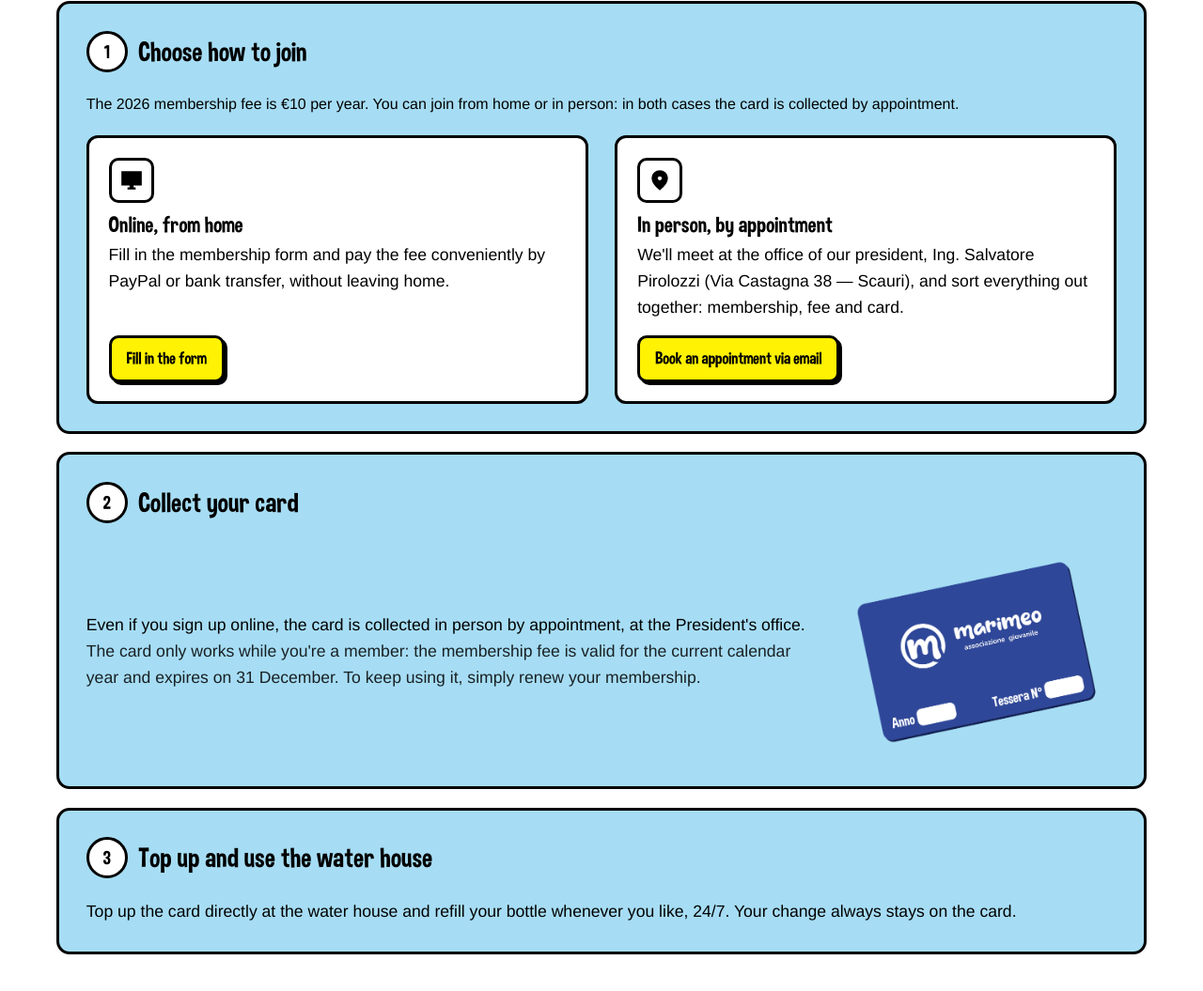
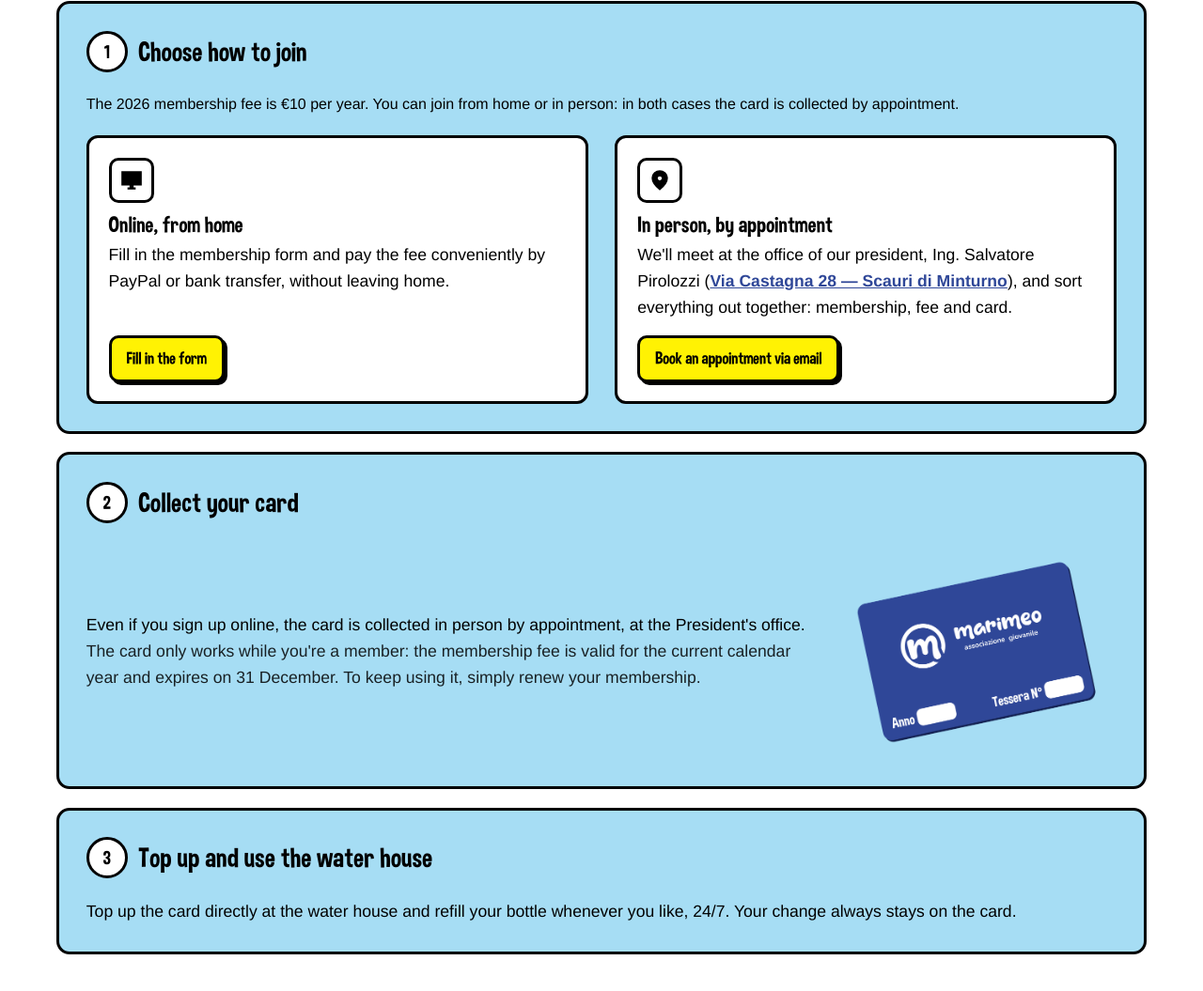
Before and after one commit to AssMarimeo/AssMarimeo.github.io, a plain HTML site: page index.html in a window 1280 px wide. Shown: the part 5147-6202 px from the top of the page at 94% size. Drawn offline with Linux system fonts and the light colour scheme.

Commit message:
Aggiorna l'indirizzo dello studio del presidente con link a Google Maps
Correzione indirizzo per l'iscrizione di persona:
- "Via Castagna 38 — Scauri" -> "Via Castagna 28 — Scauri di Minturno"
- l'indirizzo diventa un link a Google Maps (URL ripulito dai parametri
  di tracking), target=_blank + rel=noopener, evento Umami "mappa-studio"

Modificati il testo hardcoded in index.html (con data-i18n-html perche'
il sistema i18n renda l'<a> come link e non come testo) e le tre
traduzioni IT/EN/FR di enroll_office_text in i18n.js.

Co-Authored-By: Claude Opus 4.8 <noreply@anthropic.com>

```diff
--- a/index.html
+++ b/index.html
@@ -422,7 +422,7 @@
             <div class="enroll-option">
               <span class="enroll-ico" aria-hidden="true"><svg class="ico"><use href="#i-pin"></use></svg></span>
               <h4 data-i18n="enroll_office_title">Di persona, su appuntamento</h4>
-              <p data-i18n="enroll_office_text">Ci vediamo allo studio del presidente, Ing. Salvatore Pirolozzi (Via Castagna 38, Scauri di Minturno), e sistemiamo tutto insieme: iscrizione, quota e tessera.</p>
+              <p data-i18n="enroll_office_text" data-i18n-html>Ci vediamo allo studio del presidente, Ing. Salvatore Pirolozzi (<a href="https://www.google.com/maps/place/Via+Castagna,+28,+04026+Minturno+LT,+Italia" data-umami-event="mappa-studio" target="_blank" rel="noopener">Via Castagna 28 — Scauri di Minturno</a>), e sistemiamo tutto insieme: iscrizione, quota e tessera.</p>
               <a href="mailto:associazione.marimeo@gmail.com" class="btn btn-sm" data-umami-event="appuntamento-email" data-i18n="enroll_office_btn">Prendi appuntamento via email</a>
             </div>
           </div>
--- a/js/i18n.js
+++ b/js/i18n.js
@@ -130,7 +130,7 @@
       enroll_online_text: "Compila il modulo di iscrizione e paga la quota comodamente con PayPal o bonifico bancario, senza spostarti da casa.",
       enroll_online_btn: "Compila il modulo",
       enroll_office_title: "Di persona, su appuntamento",
-      enroll_office_text: "Ci vediamo allo studio del presidente, Ing. Salvatore Pirolozzi (Via Castagna 38 — Scauri), e sistemiamo tutto insieme: iscrizione, quota e tessera.",
+      enroll_office_text: "Ci vediamo allo studio del presidente, Ing. Salvatore Pirolozzi (<a href=\"https://www.google.com/maps/place/Via+Castagna,+28,+04026+Minturno+LT,+Italia\" data-umami-event=\"mappa-studio\" target=\"_blank\" rel=\"noopener\">Via Castagna 28 — Scauri di Minturno</a>), e sistemiamo tutto insieme: iscrizione, quota e tessera.",
       enroll_office_btn: "Prendi appuntamento via email",
       step2_title: "Ritira la tessera",
       step2_text: "Anche se ti iscrivi online, la tessera si ritira di persona su appuntamento, presso lo studio del Presidente.",
@@ -345,7 +345,7 @@
       enroll_online_text: "Fill in the membership form and pay the fee conveniently by PayPal or bank transfer, without leaving home.",
       enroll_online_btn: "Fill in the form",
       enroll_office_title: "In person, by appointment",
-      enroll_office_text: "We'll meet at the office of our president, Ing. Salvatore Pirolozzi (Via Castagna 38 — Scauri), and sort everything out together: membership, fee and card.",
+      enroll_office_text: "We'll meet at the office of our president, Ing. Salvatore Pirolozzi (<a href=\"https://www.google.com/maps/place/Via+Castagna,+28,+04026+Minturno+LT,+Italia\" data-umami-event=\"mappa-studio\" target=\"_blank\" rel=\"noopener\">Via Castagna 28 — Scauri di Minturno</a>), and sort everything out together: membership, fee and card.",
       enroll_office_btn: "Book an appointment via email",
       step2_title: "Collect your card",
       step2_text: "Even if you sign up online, the card is collected in person by appointment, at the President's office.",
@@ -560,7 +560,7 @@
       enroll_online_text: "Remplissez le formulaire d'adhésion et réglez la cotisation facilement par PayPal ou virement bancaire, sans vous déplacer.",
       enroll_online_btn: "Remplir le formulaire",
       enroll_office_title: "En personne, sur rendez-vous",
-      enroll_office_text: "Nous nous retrouvons au cabinet de notre président, Ing. Salvatore Pirolozzi (Via Castagna 38 — Scauri), et nous réglons tout ensemble : adhésion, cotisation et carte.",
+      enroll_office_text: "Nous nous retrouvons au cabinet de notre président, Ing. Salvatore Pirolozzi (<a href=\"https://www.google.com/maps/place/Via+Castagna,+28,+04026+Minturno+LT,+Italia\" data-umami-event=\"mappa-studio\" target=\"_blank\" rel=\"noopener\">Via Castagna 28 — Scauri di Minturno</a>), et nous réglons tout ensemble : adhésion, cotisation et carte.",
       enroll_office_btn: "Prendre rendez-vous par e-mail",
       step2_title: "Retirez la carte",
       step2_text: "Même si vous vous inscrivez en ligne, la carte se retire en personne sur rendez-vous, au cabinet du Président.",
```
